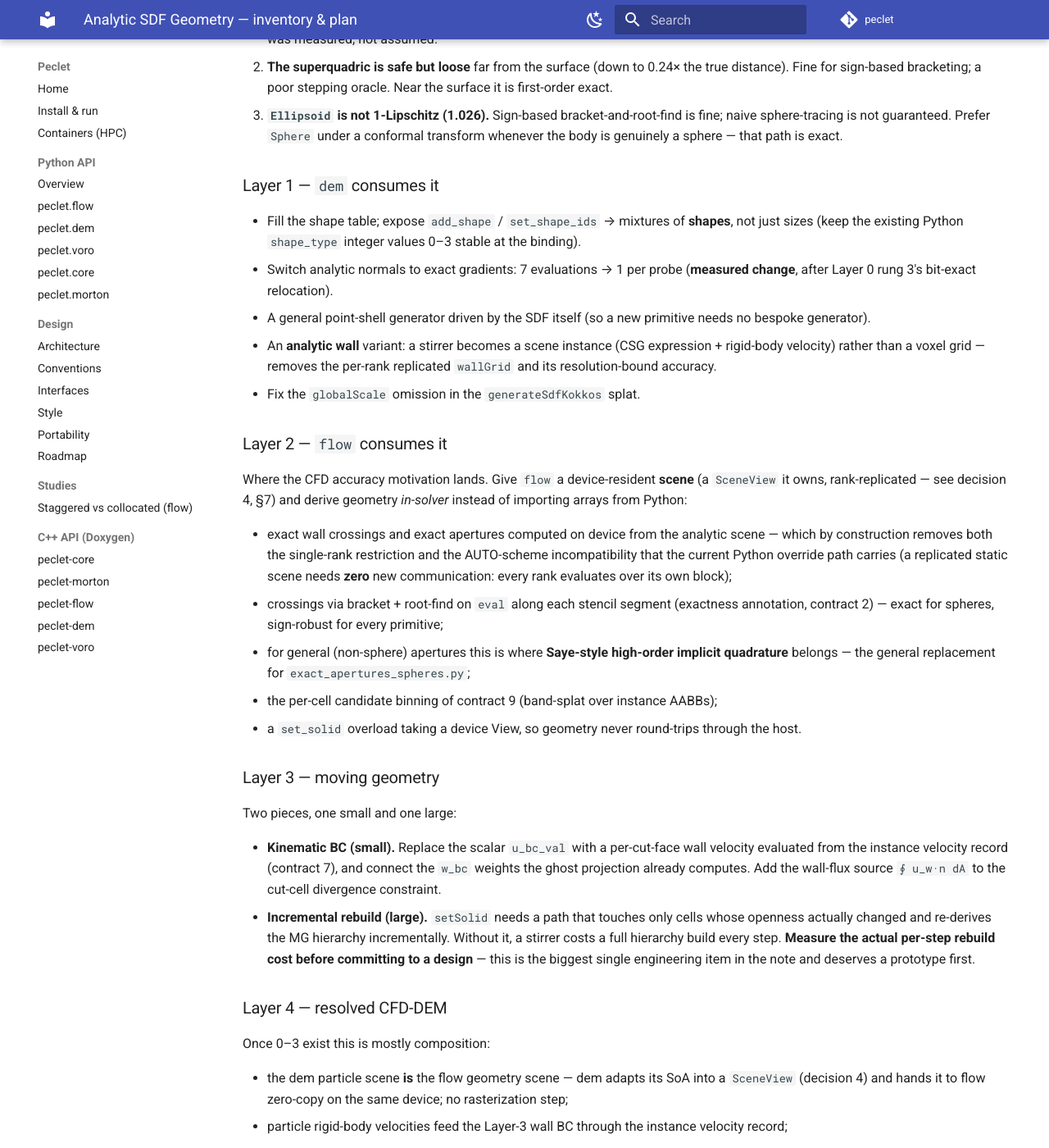
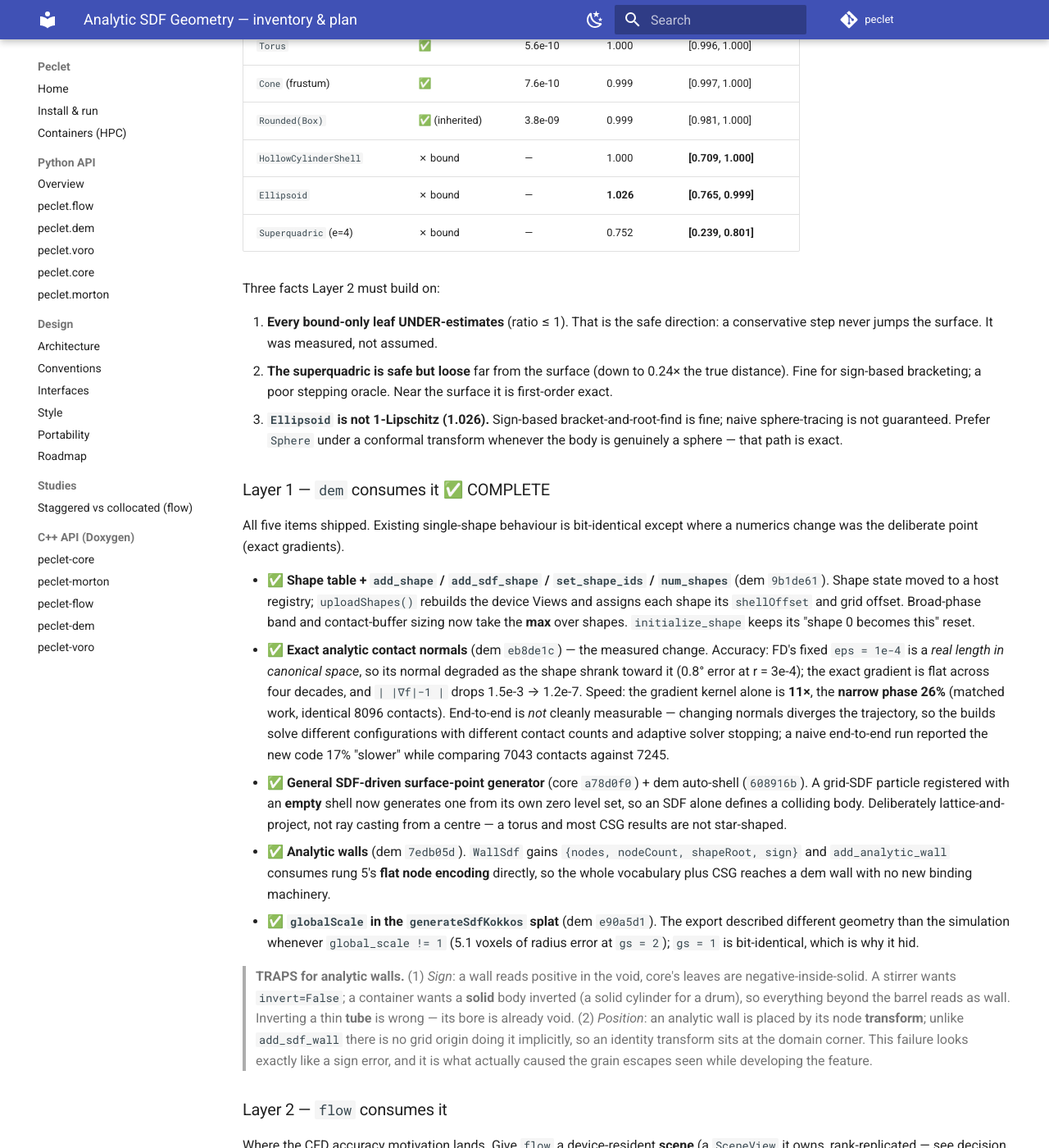
Before and after one commit to computational-chemical-engineering/peclet, an MkDocs documentation site: the page built from docs/ANALYTIC_SDF_GEOMETRY.md, in a window 1280 px wide and 1400 px high, scrolled down 10336 px. Shown: the whole window at 82% size. Built offline with MkDocs 1.6.1 and Material for MkDocs 9.7.7, drawn with Linux system fonts in a browser that asks for light colours; comment, search, counter and statistics services are not loaded; some of the changed text lies outside the part shown.

Commit message:
docs: Layer 1 complete — dem consumes the shared geometry
Shape mixtures, exact analytic contact normals (measured: 11x on the gradient, 26% on the narrow
phase, and why end-to-end is not cleanly measurable), a general SDF-driven surface-point generator
replacing per-shape hand-written ones, analytic walls over rung 5's flat node encoding, and the
global_scale export fix. Records the two analytic-wall traps (sign, and positioning by node
transform) and the dem determinism rule that made the measurements trustworthy.

core 789d2ea..a78d0f0, dem 9c0a838..edc989f.

Co-Authored-By: Claude Opus 5 <noreply@anthropic.com>
Claude-Session: https://claude.ai/code/session_015VFHwjBNfmqw89iVFh2sC6

```diff
--- a/docs/ANALYTIC_SDF_GEOMETRY.md
+++ b/docs/ANALYTIC_SDF_GEOMETRY.md
@@ -15,7 +15,8 @@
 > gradients; rungs 3-4 (dem `638727e`, voro `fc7a6ad`) delegating both consumers to core; the
 > grid-SDF consolidation (§6.0); and **rung 5** (core `789d2ea`) — the scene encoding contract.
 > **LAYER 0 IS COMPLETE.** Core 93/93, dem 8/8 both backends + 24/24 MPI, voro 12/12.
-> Next: **Layer 1** (dem consumes it — shape tables, exact gradients, analytic walls).
+> **LAYER 1 COMPLETE** (dem `e90a5d1`, `9b1de61`, `eb8de1c`, `608916b`, `7edb05d`; core `a78d0f0`).
+> Next: **Layer 2** (flow consumes it — device scene, in-solver exact crossings and apertures).
 >
 > `file:line` references are snapshots of the audit — **re-grep before acting**.
 
@@ -429,6 +430,23 @@ it already expects, with voro owning no geometry code (ctest `test_sdf_scene`).
 > while two providers sharing one kernel were both wrong, which localised it at once. Annotate every
 > helper a device path might reach.
 
+#### 6.0b MEASUREMENT RULE — pin the thread count when comparing dem numerically
+
+**dem's `step()` is nondeterministic under multithreaded OpenMP.** Three runs of the *same binary*
+give three different 120-step trajectories: contact slots are claimed with `atomic_fetch_add`, so
+the buffer order varies with thread scheduling, and the position solve iterates that buffer in slot
+order. At `OMP_NUM_THREADS=1` it is deterministic.
+
+Consequence for every before/after comparison in this plan: **run dem single-threaded, or you are
+measuring scheduling noise.** A multithreaded run of the Layer-1 shape-registry comparison reported
+a confident "regression" (positions diverging 2.8e-2) that did not exist — the same comparison at
+one thread was bit-identical at 1, 5 and 120 steps. The tell was the signature: positions differed
+while velocities and inertia were identical, the static geometry probe agreed to 9 significant
+figures, and contact *counts* matched exactly.
+
+This is pre-existing behaviour, not something Layer 0/1 introduced. It also means multithreaded dem
+runs are not reproducible run-to-run, which is worth knowing before trusting a benchmark delta.
+
 #### 6.1 Measured leaf properties (rung-2 gate, `ctest geom_properties`)
 
 Re-run the gate to regenerate; these are measurements, not targets.
@@ -456,18 +474,41 @@ Three facts Layer 2 must build on:
    sphere-tracing is not guaranteed. Prefer `Sphere` under a conformal transform whenever the body
    is genuinely a sphere — that path is exact.
 
-### Layer 1 — `dem` consumes it
+### Layer 1 — `dem` consumes it ✅ COMPLETE
 
-- Fill the shape table; expose `add_shape` / `set_shape_ids` → mixtures of **shapes**, not just sizes
-  (keep the existing Python `shape_type` integer values 0–3 stable at the binding).
-- Switch analytic normals to exact gradients: 7 evaluations → 1 per probe (**measured change**, after
-  Layer 0 rung 3's bit-exact relocation).
-- A general point-shell generator driven by the SDF itself (so a new primitive needs no bespoke
-  generator).
-- An **analytic wall** variant: a stirrer becomes a scene instance (CSG expression + rigid-body
-  velocity) rather than a voxel grid — removes the per-rank replicated `wallGrid` and its
-  resolution-bound accuracy.
-- Fix the `globalScale` omission in the `generateSdfKokkos` splat.
+All five items shipped. Existing single-shape behaviour is bit-identical except where a numerics
+change was the deliberate point (exact gradients).
+
+- ✅ **Shape table + `add_shape` / `add_sdf_shape` / `set_shape_ids` / `num_shapes`** (dem
+  `9b1de61`). Shape state moved to a host registry; `uploadShapes()` rebuilds the device Views and
+  assigns each shape its `shellOffset` and grid offset. Broad-phase band and contact-buffer sizing
+  now take the **max** over shapes. `initialize_shape` keeps its "shape 0 becomes this" reset.
+- ✅ **Exact analytic contact normals** (dem `eb8de1c`) — the measured change. Accuracy: FD's fixed
+  `eps = 1e-4` is a *real length in canonical space*, so its normal degraded as the shape shrank
+  toward it (0.8° error at r = 3e-4); the exact gradient is flat across four decades, and
+  `| |∇f|−1 |` drops 1.5e-3 → 1.2e-7. Speed: the gradient kernel alone is **11×**, the **narrow
+  phase 26%** (matched work, identical 8096 contacts). End-to-end is *not* cleanly measurable —
+  changing normals diverges the trajectory, so the builds solve different configurations with
+  different contact counts and adaptive solver stopping; a naive end-to-end run reported the new
+  code 17% "slower" while comparing 7043 contacts against 7245.
+- ✅ **General SDF-driven surface-point generator** (core `a78d0f0`) + dem auto-shell (`608916b`).
+  A grid-SDF particle registered with an **empty** shell now generates one from its own zero level
+  set, so an SDF alone defines a colliding body. Deliberately lattice-and-project, not ray casting
+  from a centre — a torus and most CSG results are not star-shaped.
+- ✅ **Analytic walls** (dem `7edb05d`). `WallSdf` gains `{nodes, nodeCount, shapeRoot, sign}` and
+  `add_analytic_wall` consumes rung 5's **flat node encoding** directly, so the whole vocabulary
+  plus CSG reaches a dem wall with no new binding machinery.
+- ✅ **`globalScale` in the `generateSdfKokkos` splat** (dem `e90a5d1`). The export described
+  different geometry than the simulation whenever `global_scale != 1` (5.1 voxels of radius error at
+  `gs = 2`); `gs = 1` is bit-identical, which is why it hid.
+
+> **TRAPS for analytic walls.** (1) *Sign*: a wall reads positive in the void, core's leaves are
+> negative-inside-solid. A stirrer wants `invert=False`; a container wants a **solid** body inverted
+> (a solid cylinder for a drum), so everything beyond the barrel reads as wall. Inverting a thin
+> **tube** is wrong — its bore is already void. (2) *Position*: an analytic wall is placed by its
+> node **transform**; unlike `add_sdf_wall` there is no grid origin doing it implicitly, so an
+> identity transform sits at the domain corner. This failure looks exactly like a sign error, and it
+> is what actually caused the grain escapes seen while developing the feature.
 
 ### Layer 2 — `flow` consumes it
 
```
